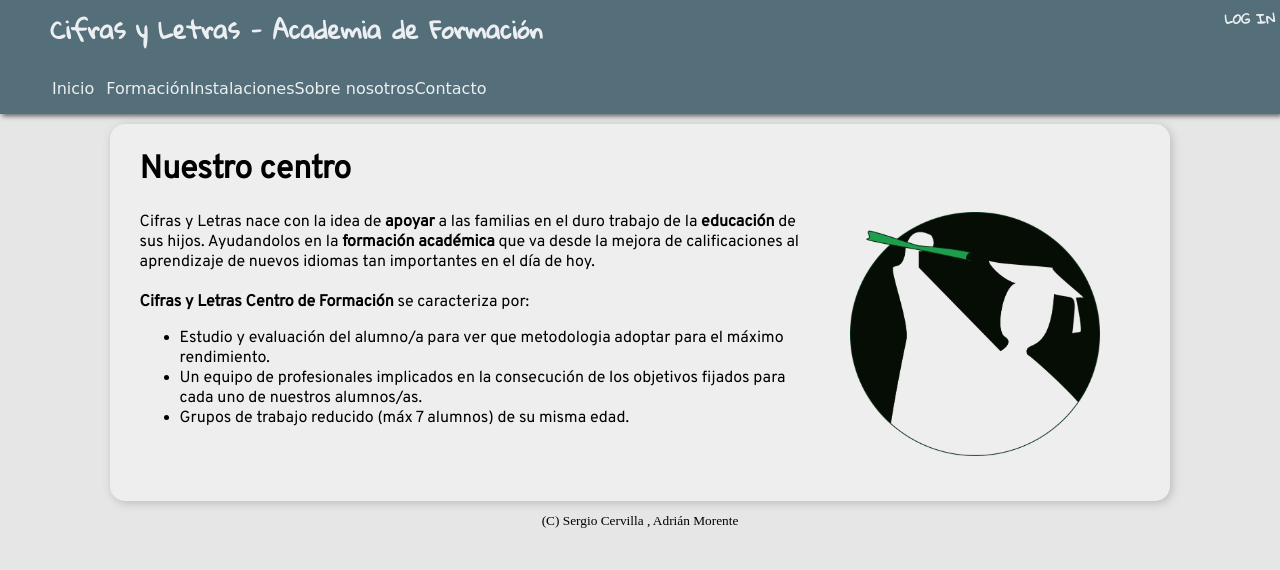
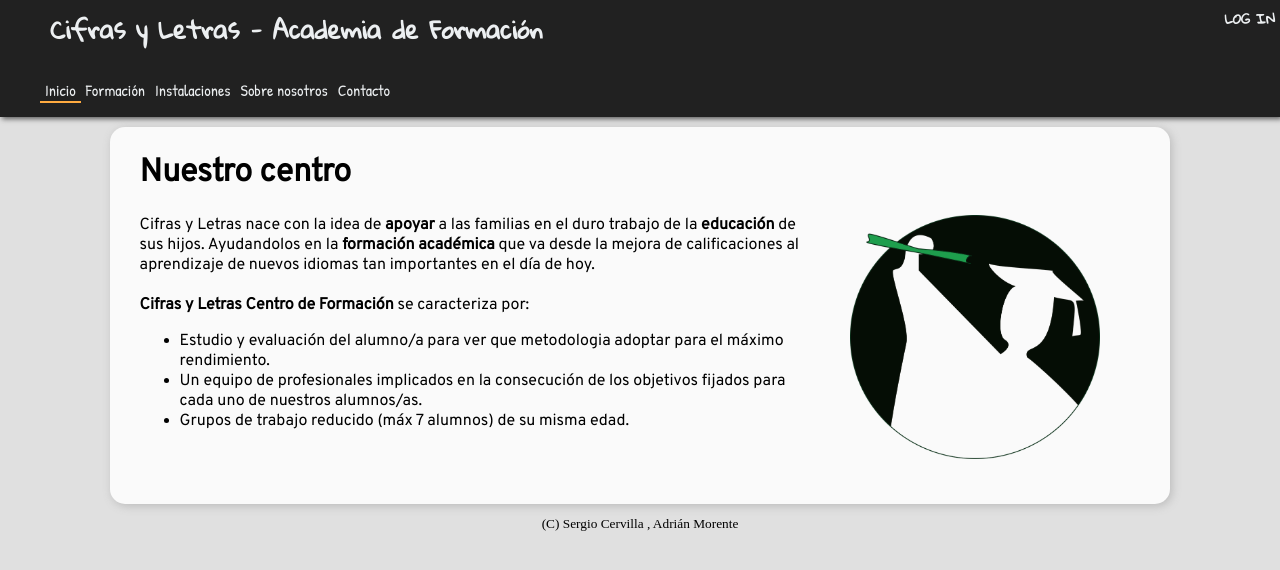
Before and after one commit to Cerv1/CifrasYLetras, a PHP site: page / in a window 1280 px wide. Shown: the top 570 px of the page. Run offline with PHP 8.4, Linux system fonts and the light colour scheme; some web fonts are replaced.

Commit message:
adding style

```diff
--- a/common_page.php
+++ b/common_page.php
@@ -9,7 +9,7 @@
       <link rel="stylesheet" href="style.css">
       <link href="https://fonts.googleapis.com/css?family=Overpass" rel="stylesheet">
       <link href="https://fonts.googleapis.com/css?family=Gloria+Hallelujah" rel="stylesheet">
-      <link href="https://fonts.googleapisº.com/css?family=Patrick+Hand" rel="stylesheet">
+      <link href="https://fonts.googleapis.com/css?family=Patrick+Hand" rel="stylesheet">
       <title>Cifras y Letras</title>
     </head>
     <body>
@@ -40,7 +40,7 @@
         <div><ul>';
         $items = ["Inicio", "Formación", "Instalaciones", "Sobre nosotros", "Contacto"];
           foreach ($items as $k => $v)
-            echo "<li".($k==$activo?" class='activo'":"class='link-item'").">"."<a href='index.php?p=".($k)."'>".$v."</a></li>";
+            echo "<li".($k==$activo?" class='activo'":"").">"."<a href='index.php?p=".($k)."'>".$v."</a></li>";
         echo '</ul>
         </div>
       </nav>
--- a/style.css
+++ b/style.css
@@ -1,11 +1,11 @@
 body{
   margin: 0 auto;
-  background-color: rgb(230, 230, 230);
+  background-color: #e0e0e0;
 }
 
 .top-panel{
   overflow: auto;
-  background-color: #546e7a;
+  background-color: #212121;
   box-shadow: 2px 2px 5px rgb(94, 94, 94);
 }
 
@@ -30,7 +30,7 @@ header{
 }
 
 .link-item :hover{
-  background-color: #435d69;
+  color: #ffab40;
 }
 
 .logo-header{
@@ -47,10 +47,21 @@ nav{
   font-family: 'Patrick Hand', cursive;
 }
 
-nav ul li{
+nav li{
+  list-style-type: none;
   display: inline;
-  list-style: none;
-  padding: 0px 12px 0px 12px;
+  padding-right: 5px;
+  padding-left: 5px;
+}
+
+nav a:hover{
+  color: #ffab40;
+}
+
+.activo{
+  border-bottom-style: solid;
+  border-bottom-width: 2px;
+  border-bottom-color: #ffab40;
 }
 
 #content{
@@ -67,7 +78,7 @@ nav ul li{
   margin: 10px 20px 10px 20px;
   box-shadow: 2px 2px 10px #BBB;
   border-radius: 15px;
-  background-color: rgb(238, 238, 238);
+  background-color: #fafafa;
   font-family: 'Overpass', sans-serif;
 }
 
```
